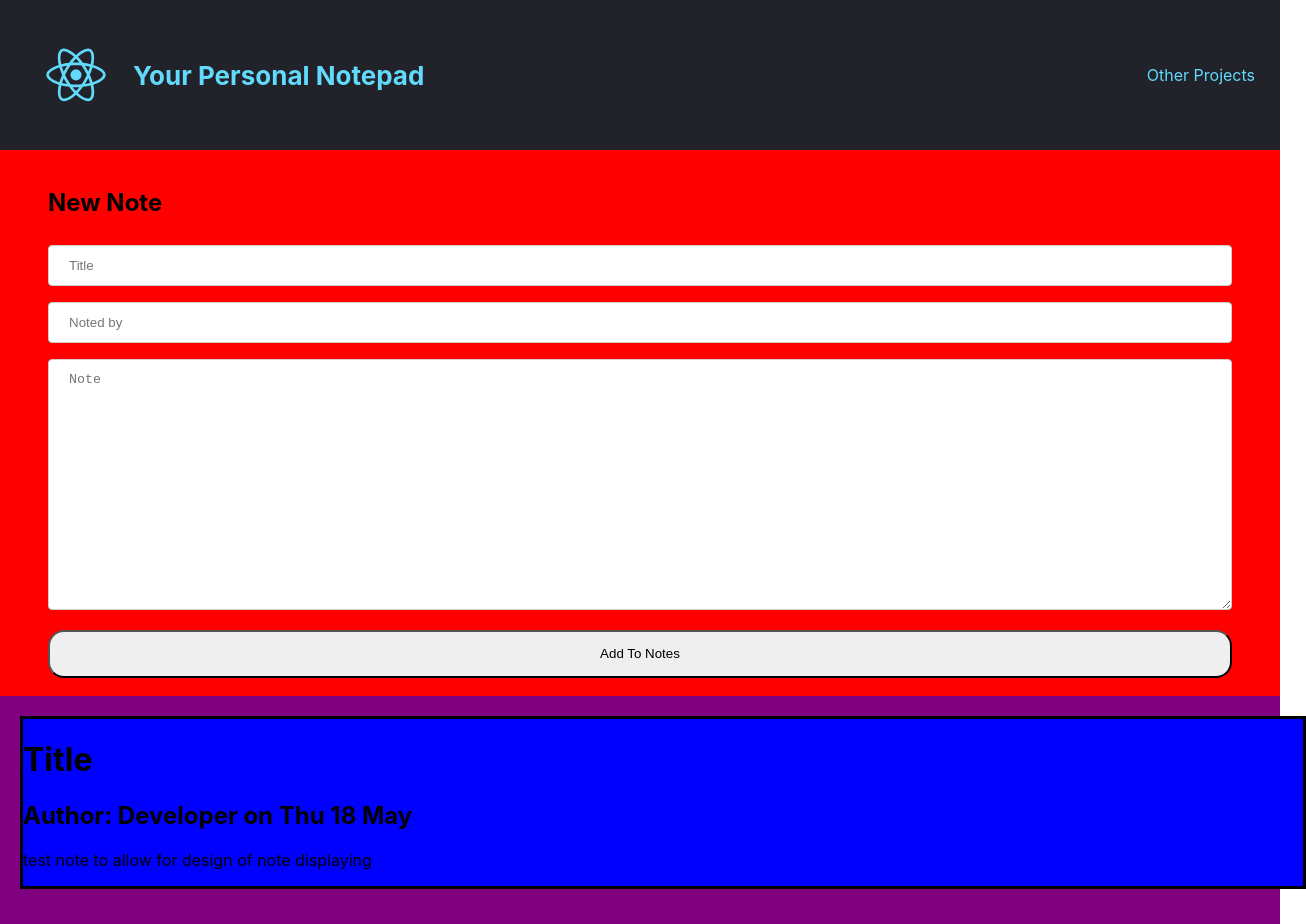
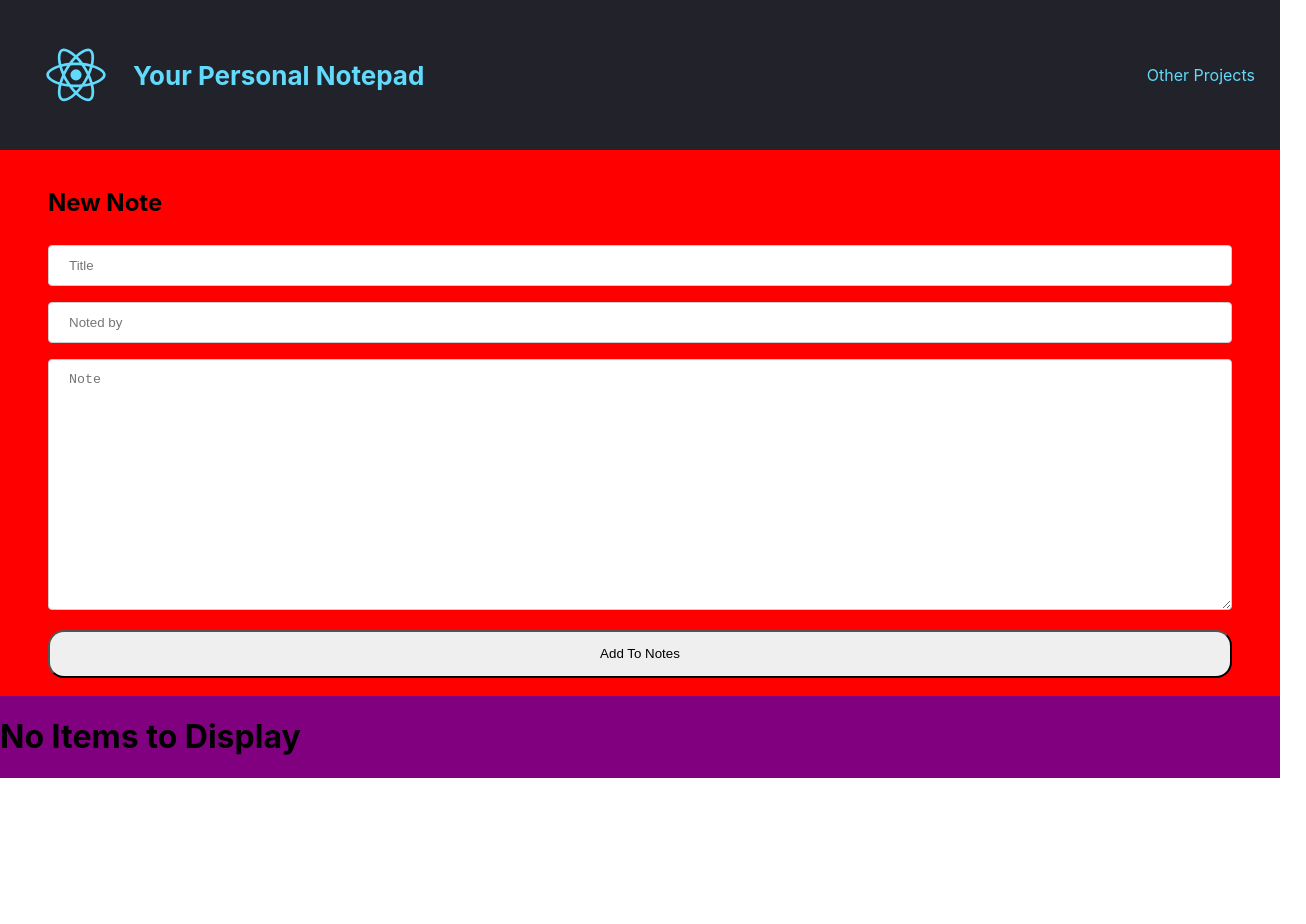
Before and after one commit to hv-dev/react-notepad, a React (Create React App) app: page / in a window 1280 px wide. Shown: the top 924 px of the page, 1306 px wide, since content can reach past the window. After the commit the page ends 800 px from the top, so only its background shows below. Built offline with nearby package versions, Linux system fonts and the light colour scheme.

Commit message:
feat: form working with fields being required (however not validated)

```diff
--- a/src/components/container/NoteForm/NoteForm.jsx
+++ b/src/components/container/NoteForm/NoteForm.jsx
@@ -2,7 +2,7 @@ import React from "react"
 import styled from "styled-components"
 
 function NoteForm(props) {
-  const { title, created_by, note, updateNewNote, handleSubmit} = props
+  const { title, created_by, created_at, note, updateNewNote, handleSubmit} = props
 
   return (
     <Form onSubmit={handleSubmit}>
@@ -14,6 +14,7 @@ function NoteForm(props) {
         value={title}
         name="title"
         onChange={updateNewNote}
+        required
       />
       <input
         type="text"
@@ -22,6 +23,7 @@ function NoteForm(props) {
         value={created_by}
         name="created_by"
         onChange={updateNewNote}
+        required
       />
       <textarea
         placeholder="Note"
@@ -30,6 +32,7 @@ function NoteForm(props) {
         name="note"
         onChange={updateNewNote}
         rows={15}
+        required
       />
       <SubmitButton >Add To Notes</SubmitButton>
     </Form>
--- a/src/components/container/NotesContainer/NotesContainer.jsx
+++ b/src/components/container/NotesContainer/NotesContainer.jsx
@@ -3,54 +3,38 @@ import styled from "styled-components"
 import { NoteForm, Note } from "../../"
 
 function NotesContainer() {
-    const[notes, setNotes] = React.useState([
-        {
-            key: 1,
-            title: "Title",
-            created_by: "Developer",
-            created_at: "Thu 18 May",
-            note: "test note to allow for design of note displaying"
-        },
-        {
-          key: 2,
-          title: "Title",
-          created_by: "Developer",
-          created_at: "Thu 18 May",
-          note: "test note to allow for design of note displaying"
-        }
-    ])
+    const[notes, setNotes] = React.useState([])
 
     function updateNotes(newNote) {
-
-      setNotes(notes => ([...notes, {...newNote, key: (notes.length + 1) }]))
+      const d = new Date();
+      const dateString = `${d.toLocaleDateString()} at ${d.toLocaleTimeString([], {hour: '2-digit', minute:'2-digit'})}`;
+      setNotes(notes => ([...notes, {...newNote, key: (notes.length + 1), created_at: dateString }]))
     }
 
     const [newNote, setNewNote] = React.useState({
       title: "",
       note: "",
-      created_by: "",
+      created_by: ""
     })
 
     function updateNewNote(event) {
       const { name, value } = event.target
       setNewNote(prev => ({
-        prev,
+        ...prev,
         [name]: value
       }))
     }
 
-    function clearNewNote() {
+    function handleSubmit(event) {
+      event.preventDefault();
+      console.log(newNote);
+      updateNotes(newNote);
+
       setNewNote({
         title: "",
         note: "",
         created_by: "",
-      })
-    }
-
-    function handleSubmit(event) {
-      event.preventDefault();
-      updateNotes(newNote);
-      clearNewNote();
+      });
     }
 
     const noteComponents = notes.map(noteData => (<Note {...noteData} />))
@@ -60,9 +44,9 @@ function NotesContainer() {
             <NoteForm
               title={newNote.title}
               created_by={newNote.created_by}
+              created_at={newNote.created_at}
               note={newNote.note}
               updateNewNote={updateNewNote}
-              // clearNewNote={clearNewNote}
               handleSubmit={handleSubmit}
             />
             { notes.length > 0 ? noteComponents : <h1>No Items to Display</h1>}
```
